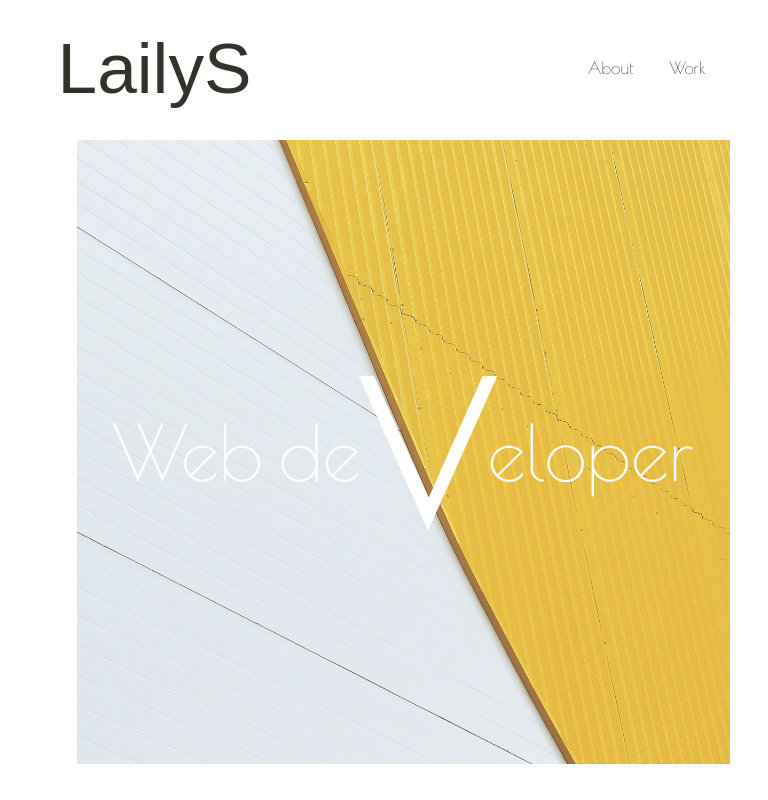
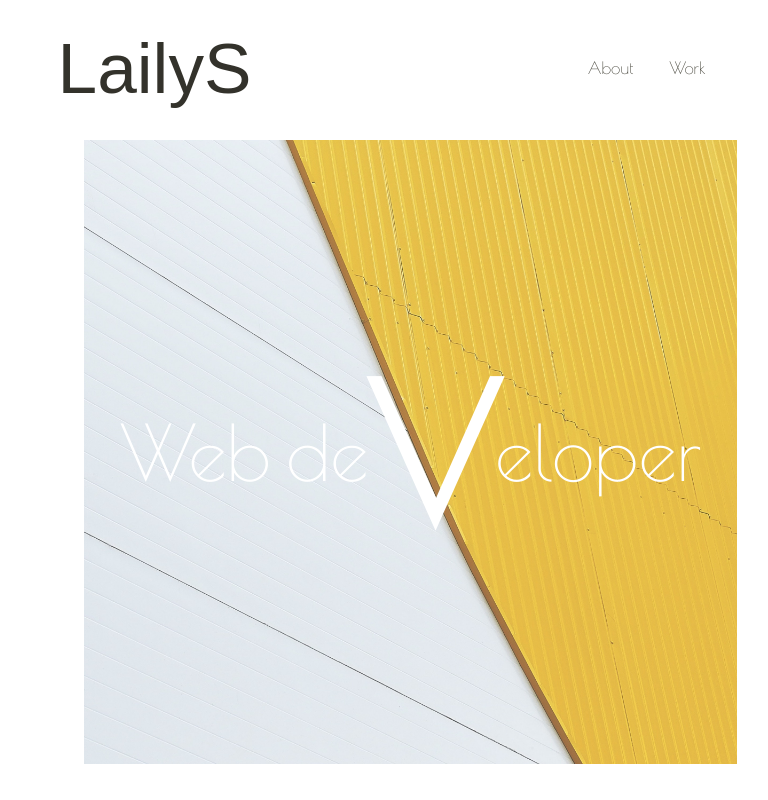
Before and after one commit to lailys/Profile, a React (Create React App) app: page / in a window 768 px wide. Shown: the top 800 px of the page. Built offline with nearby package versions, Linux system fonts and the light colour scheme; a web font is replaced by a local one.

Commit message:
detect browser

```diff
--- a/src/App.css
+++ b/src/App.css
@@ -295,7 +295,7 @@ a:active {
 @media only screen and (min-width: 767px) and (max-width: 1024px){
 
   .front {
-   margin-left: 5vw;
+   margin-left: 7vw;
 
   }
 }
```
